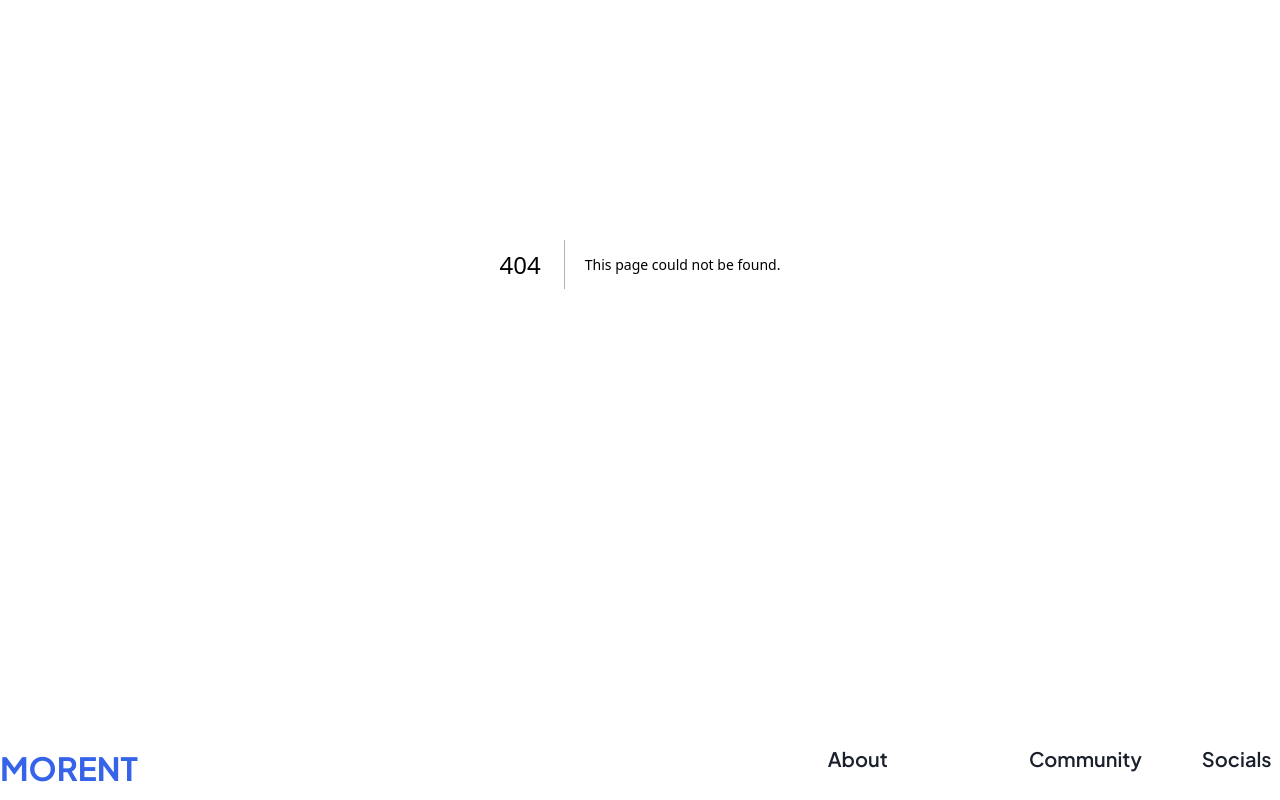
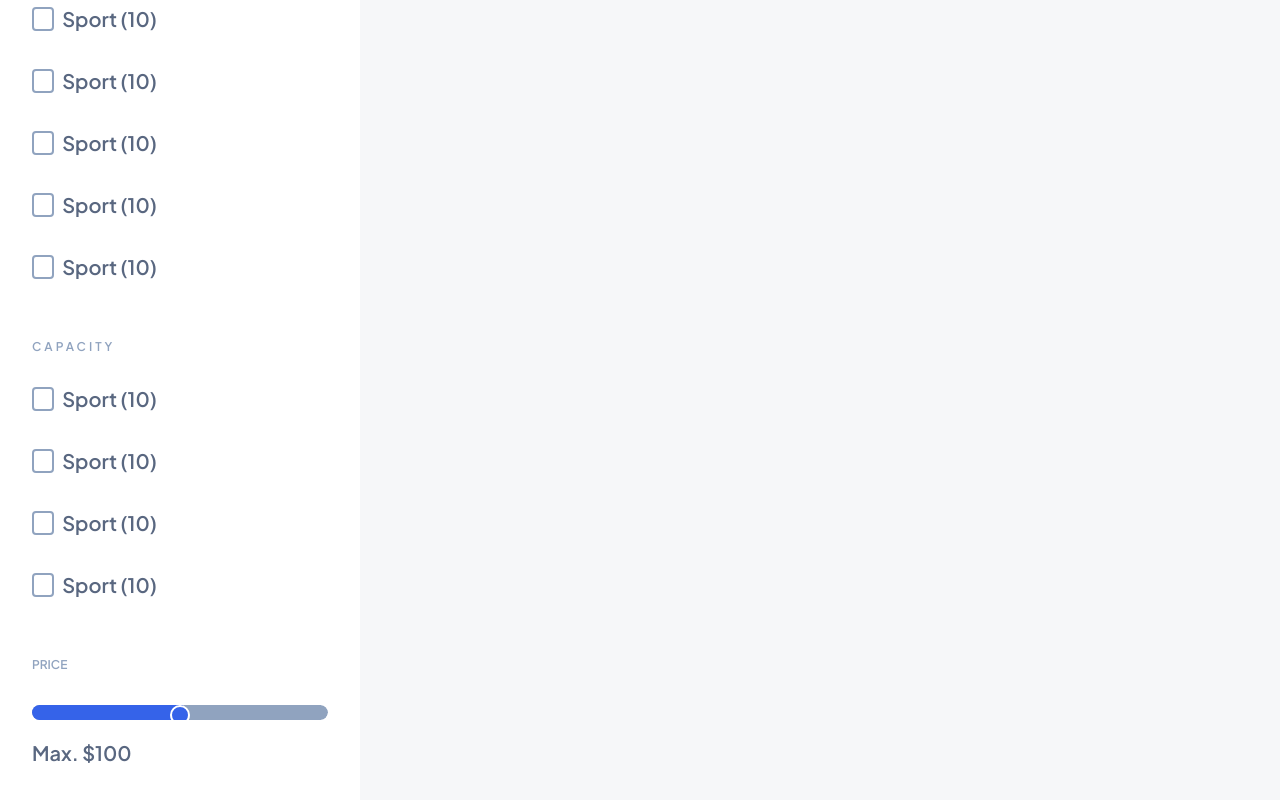
Before and after one commit to hanifisenturk/nextjs-rent-a-car, a Next.js app: page /search in a window 1280 px wide. Before the commit this address had no page. Shown: the part 260-1060 px from the top of the page. Built offline with nearby package versions, Linux system fonts and the light colour scheme.

Commit message:
feat: Search page started to add.

```diff
--- a/src/app/layout.tsx
+++ b/src/app/layout.tsx
@@ -19,7 +19,7 @@ export default function RootLayout({
     <html lang="en">
       <body className={`${font.className}`}>
         <Navbar />
-        <div className="max-w-[1312px] mx-auto">{children}</div>
+        {children}
         <Footer />
       </body>
     </html>
--- a/src/app/page.tsx
+++ b/src/app/page.tsx
@@ -4,7 +4,7 @@ import { DateTracker } from "@/components/DateTracker/DateTracker";
 
 export default function Home() {
   return (
-    <main className="mt-8">
+    <main className="max-w-[1312px] mx-auto mt-8">
       <div className="flex items-center justify-between gap-8">
         <AdCard />
         <AdCard />
--- /dev/null
+++ b/src/app/search/layout.tsx
@@ -0,0 +1,12 @@
+import { Sidebar } from "@/components/Sidebar/Sidebar";
+
+const SearchLayout = ({ children }: { children: React.ReactNode }) => {
+  return (
+    <main className="flex relative">
+      <Sidebar />
+      {children}
+    </main>
+  );
+};
+
+export default SearchLayout;
--- /dev/null
+++ b/src/app/search/page.tsx
@@ -0,0 +1,7 @@
+import classes from "./page.module.css";
+
+const SearchPage = () => {
+  return <div>search</div>;
+};
+
+export default SearchPage;
--- /dev/null
+++ b/src/components/Inputs/Checkbox/Checkbox.module.css
@@ -0,0 +1,45 @@
+.checkbox {
+  @apply flex items-center gap-2 cursor-pointer;
+}
+
+.checkbox label {
+  @apply cursor-pointer w-full text-lg font-semibold text-secondary-400 select-none;
+}
+
+.checkbox input {
+  appearance: none;
+  width: 1.5rem;
+  height: 1.5rem;
+  border-radius: 0.25rem;
+  border: 2px solid #90a3bf;
+  cursor: pointer;
+  transition: all ease-in 0.1s;
+  -webkit-transition: all ease-in 0.1s;
+  -moz-transition: all ease-in 0.1s;
+  -ms-transition: all ease-in 0.1s;
+  -o-transition: all ease-in 0.1s;
+}
+
+.checkbox input:checked {
+  position: relative;
+  border: none;
+  background-color: #3563e9;
+}
+
+.checkbox input:checked::after {
+  content: "✓";
+  color: white;
+  position: absolute;
+  top: 50%;
+  left: 50%;
+  transform: translate(-50%, -50%);
+  -webkit-transform: translate(-50%, -50%);
+  -moz-transform: translate(-50%, -50%);
+  -ms-transform: translate(-50%, -50%);
+  -o-transform: translate(-50%, -50%);
+}
+
+.checkbox input:focus {
+  outline: none;
+  border: 2px solid #3563e9;
+}
--- /dev/null
+++ b/src/components/Inputs/Checkbox/Checkbox.tsx
@@ -0,0 +1,18 @@
+import { useId } from "react";
+import classes from "./Checkbox.module.css";
+
+type Props = {
+  label: string;
+};
+
+const Checkbox = ({ label }: Props) => {
+  const id = useId();
+  return (
+    <div className={classes.checkbox}>
+      <input type="checkbox" id={id} />
+      <label htmlFor={id}>{label}</label>
+    </div>
+  );
+};
+
+export { Checkbox, Checkbox as default };
--- /dev/null
+++ b/src/components/Inputs/RangeSlider/RangeSlider.module.css
@@ -0,0 +1,41 @@
+.slider {
+  -webkit-appearance: none;
+  appearance: none;
+  width: 18.5rem;
+  cursor: pointer;
+  outline: none;
+  overflow: hidden;
+  border-radius: 16px;
+}
+
+.slider::-webkit-slider-runnable-track {
+  height: 15px;
+  background: #90a3bf;
+  border-radius: 16px;
+}
+
+.slider::-moz-range-track {
+  height: 15px;
+  background: #90a3bf;
+  border-radius: 16px;
+}
+
+.slider::-webkit-slider-thumb {
+  -webkit-appearance: none;
+  appearance: none;
+  height: 20px;
+  width: 20px;
+  background-color: #3563e9;
+  border-radius: 50%;
+  border: 2px solid #fff;
+  box-shadow: -407px 0 0 400px #3563e9;
+}
+
+.slider::-moz-range-thumb {
+  height: 20px;
+  width: 20px;
+  background-color: #fff;
+  border-radius: 50%;
+  border: 1px solid #f50;
+  box-shadow: -407px 0 0 400px #3563e9;
+}
--- /dev/null
+++ b/src/components/Inputs/RangeSlider/RangeSlider.tsx
@@ -0,0 +1,7 @@
+import classes from "./RangeSlider.module.css";
+
+const RangeSlider = () => {
+  return <input className={classes.slider} type="range" />;
+};
+
+export { RangeSlider, RangeSlider as default };
--- /dev/null
+++ b/src/components/Sidebar/Sidebar.module.css
@@ -0,0 +1,3 @@
+.sidebar {
+  @apply bg-white pt-8 pl-8 w-[22.5rem] h-[150vh];
+}
--- /dev/null
+++ b/src/components/Sidebar/Sidebar.tsx
@@ -0,0 +1,37 @@
+import { Checkbox } from "../Inputs/Checkbox/Checkbox";
+import { RangeSlider } from "../Inputs/RangeSlider/RangeSlider";
+import classes from "./Sidebar.module.css";
+const Sidebar = () => {
+  return (
+    <aside className={classes.sidebar}>
+      <h2 className="text-xs font-semibold text-secondary-300 mb-7">TYPE</h2>
+      <div className="flex flex-col gap-8">
+        <Checkbox label="Sport (10)" />
+        <Checkbox label="Sport (10)" />
+        <Checkbox label="Sport (10)" />
+        <Checkbox label="Sport (10)" />
+        <Checkbox label="Sport (10)" />
+        <Checkbox label="Sport (10)" />
+      </div>
+      <h2 className="text-xs font-semibold text-secondary-300 mb-7 mt-14 tracking-[3px]">
+        CAPACITY
+      </h2>
+      <div className="flex flex-col gap-8">
+        <Checkbox label="Sport (10)" />
+        <Checkbox label="Sport (10)" />
+        <Checkbox label="Sport (10)" />
+        <Checkbox label="Sport (10)" />
+      </div>
+      <h2 className="text-xs font-semibold text-secondary-300 mb-7 mt-14">
+        PRICE
+      </h2>
+
+      <RangeSlider />
+      <span className="inline-block mt-3 text-lg font-semibold text-secondary-400">
+        Max. $100
+      </span>
+    </aside>
+  );
+};
+
+export { Sidebar, Sidebar as default };
```
Also changed, not shown: src/app/search/page.module.css (added).
